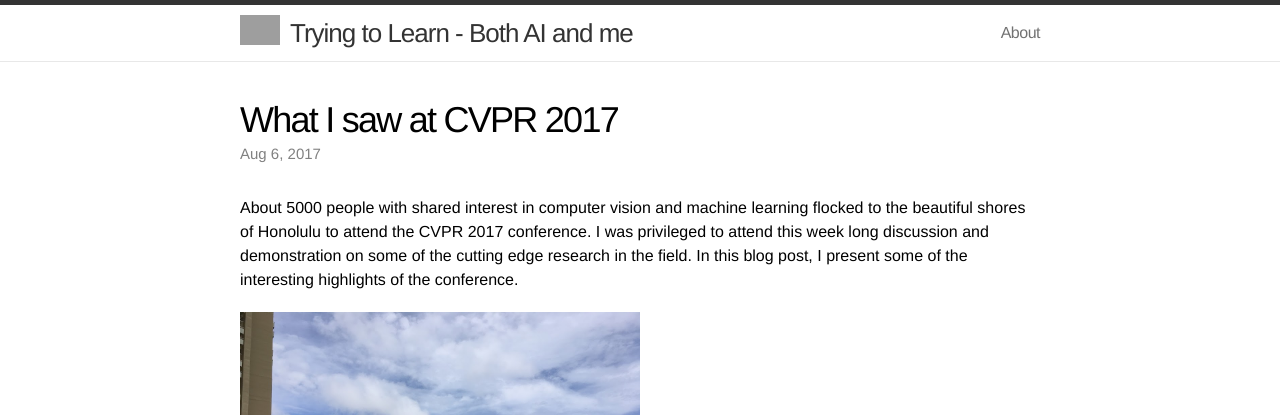
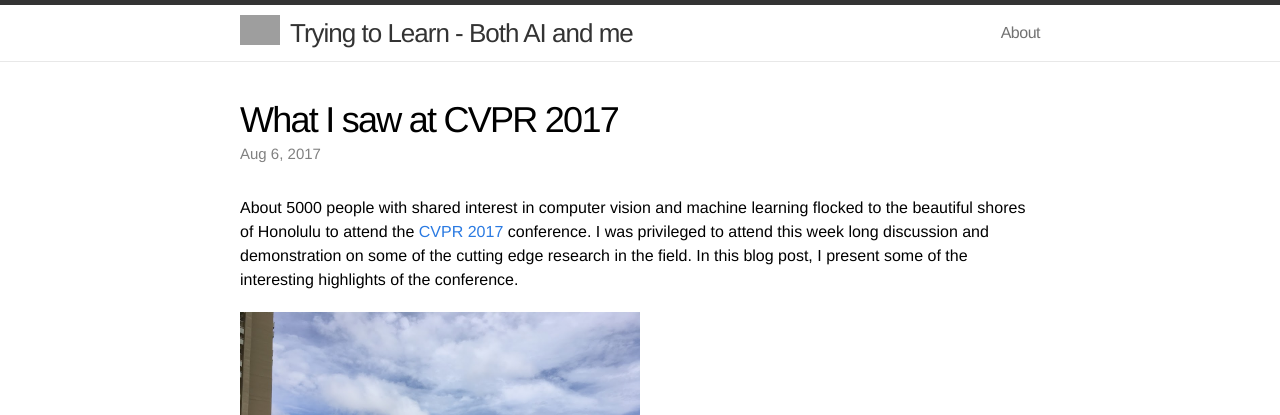
Before and after one commit to prprbr/prprbr.github.io, a Jekyll site: the page built from _posts/2017-08-06-Deeplearning-CVPR.markdown, in a window 1280 px wide and 900 px high. Shown: the top 415 px of the window. Built offline with Jekyll 4.4.1, drawn with Linux system fonts in a browser that asks for light colours; comment, search, counter and statistics services are not loaded; part of the change alters nothing that is shown; grey boxes are pictures that could not be loaded.

```diff
--- a/_posts/2017-08-06-Deeplearning-CVPR.markdown
+++ b/_posts/2017-08-06-Deeplearning-CVPR.markdown
@@ -5,7 +5,7 @@ title:  "What I saw at CVPR 2017"
 date:   2017-08-06
 ---
 
-About 5000 people with shared interest in computer vision and machine learning flocked to the beautiful shores of Honolulu to attend the CVPR 2017 conference. I was privileged to attend this week long discussion and demonstration on some of the cutting edge research in the field. In this blog post, I present some of the interesting highlights of the conference.
+About 5000 people with shared interest in computer vision and machine learning flocked to the beautiful shores of Honolulu to attend the [CVPR 2017](http://cvpr2017.thecvf.com/) conference. I was privileged to attend this week long discussion and demonstration on some of the cutting edge research in the field. In this blog post, I present some of the interesting highlights of the conference.
 
 <img src="/assets/cvpr/honolulu.JPG" width="50%" height="50%" />
 
```
